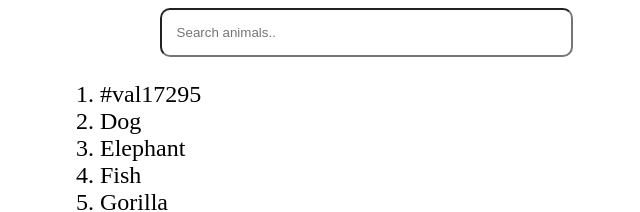
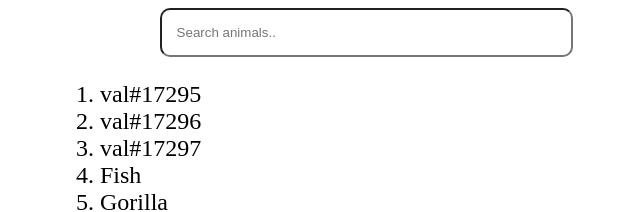
Before and after one commit to Nikolai980/gafgaf, a plain HTML site: page index.html in a window 1280 px wide. Shown: the top 212 px of the page, without its empty margins (38-678 px from the left). Drawn offline with Linux system fonts and the light colour scheme.

Commit message:
Update index.html

```diff
--- a/index.html
+++ b/index.html
@@ -20,9 +20,9 @@
 
     <!-- ordered list -->
     <ol id='list'>
-        <li class="animals">#val17295</li>
-        <li class="animals">Dog</li>
-        <li class="animals">Elephant</li>
+        <li class="animals">val#17295</li>
+        <li class="animals">val#17296</li>
+        <li class="animals">val#17297</li>
         <li class="animals">Fish</li>
         <li class="animals">Gorilla</li>
         <li class="animals">Monkey</li>
```
